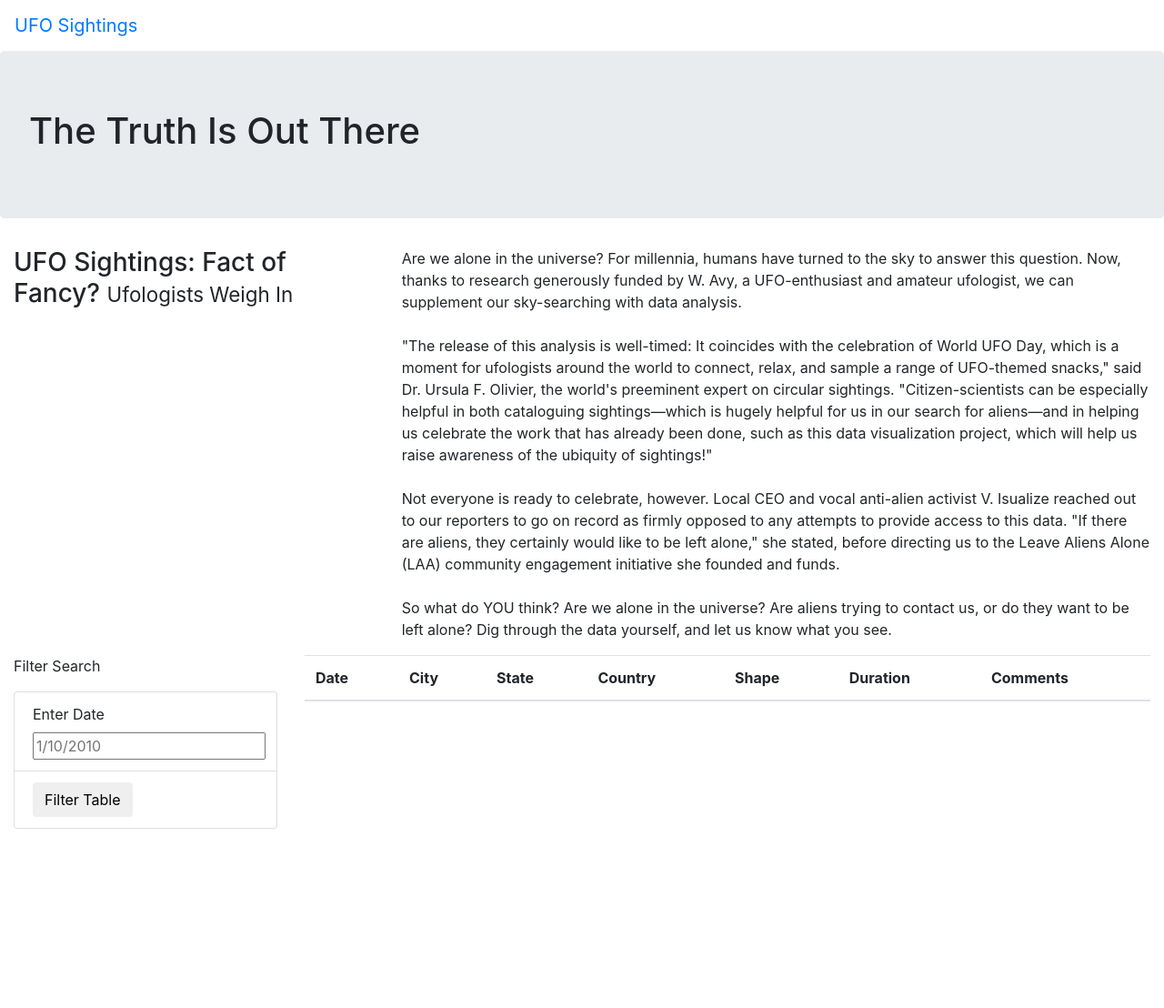
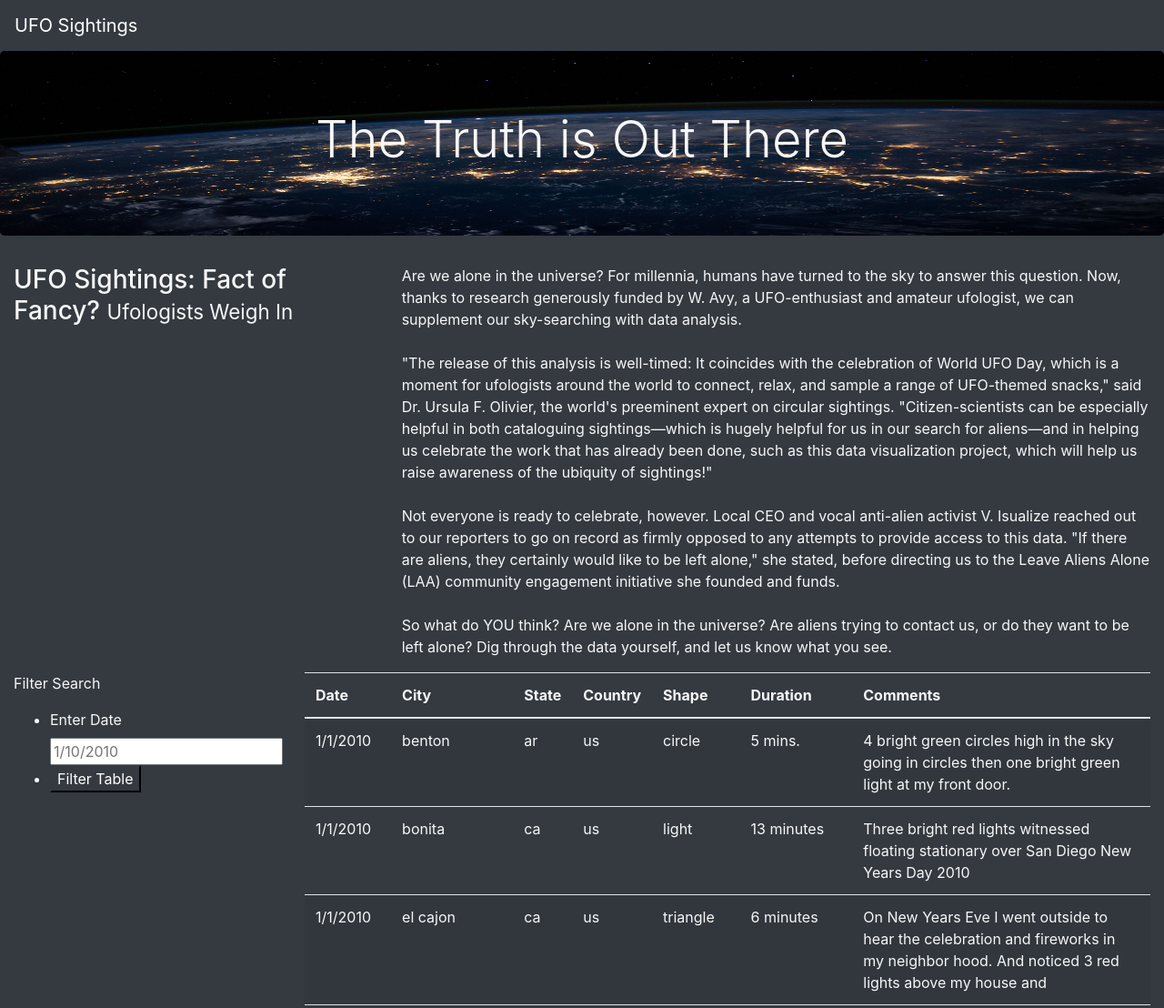
Before and after one commit to NedaAJ/UFOs, a plain HTML site: page index.html in a window 1280 px wide. Shown: the top 1108 px of the page at 91% size. Before the commit the page ends 911 px from the top, so only its background shows below. Drawn offline with nearby package versions, Linux system fonts and the light colour scheme; files that its build step writes are made by us from their sources.

Commit message:
adding final html file

```diff
--- a/index.html
+++ b/index.html
@@ -11,15 +11,15 @@
       integrity="sha384-Gn5384xqQ1aoWXA+058RXPxPg6fy4IWvTNh0E263XmFcJlSAwiGgFAW/dAiS6JXm"
       crossorigin="anonymous"
     />
-    <link rel="stylesheet" href="static/css/style.css">
+    <link rel="stylesheet" href="statics/css/style.css">
 </head>
-<body>
+<body class="bg-dark">
     <div class="wrapper">
-        <nav class="navbar navbar-expand-lg">
+        <nav class="navbar navbar-dark bg-dark navbar-expand-lg">
             <a class="navbar-brand" href="index.html">UFO Sightings</a>
         </nav>
         <div class="jumbotron">
-            <h1>The Truth Is Out There</h1>
+            <h1 class="display-4">The Truth is Out There</h1>
           </div>
           <div class="container-fluid">
             <div class="row">
@@ -37,15 +37,17 @@
         <div class="container-fluid">
             <div class="row">
               <div class="col-md-3">
-                <form>
+                <form class="bg-dark">
                     <p>Filter Search</p>
-                    <ul class="list-group">
-                        <li class="list-group-item">
+                    <ul class="bg-dark">
+                        <li class="bg-dark">
                             <label for="date">Enter Date</label>
                             <input type="text" placeholder="1/10/2010" id="datetime" />
                         </li>
-                        <li class="list-group-item">
-                            <button id="filter-btn" type="button" class="btn btn-default">Filter Table</button>
+                        <li class="bg-dark">
+                            <button id="filter-btn" type="button" class="btn-dark">
+                                Filter Table
+                            </button>
                         </li>
                     </ul>
                   </form>
@@ -65,6 +67,7 @@
                     </thead>
                     <tbody></tbody>
                   </table>
+
                 </div>
 
               </div>
@@ -72,7 +75,8 @@
           </div>
 
     </div>
-
-
+    <script src="https://cdnjs.cloudflare.com/ajax/libs/d3/4.11.0/d3.js"></script>
+    <script src="statics/js/data.js"></script>
+    <script src="statics/js/app.js"></script>
 </body>
 </html>
--- a/statics/css/style.css
+++ b/statics/css/style.css
@@ -0,0 +1,9 @@
+body {
+
+    color: #f7f7f7;
+  }
+.jumbotron {
+    background-image: url("../images/nasa.jpg");
+    background-size: 100% 100%;
+    text-align: center;
+    }
```
Also changed, not shown: statics/images/nasa.jpg (added).
